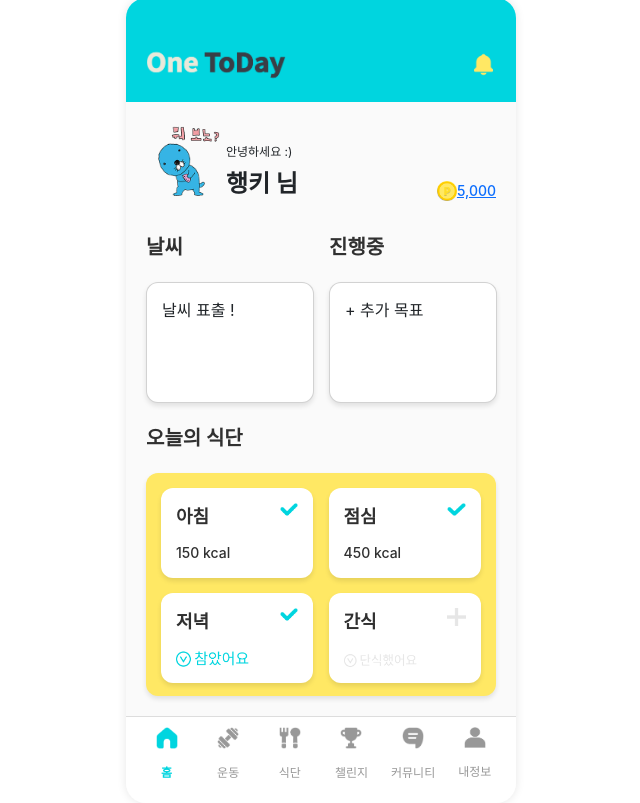
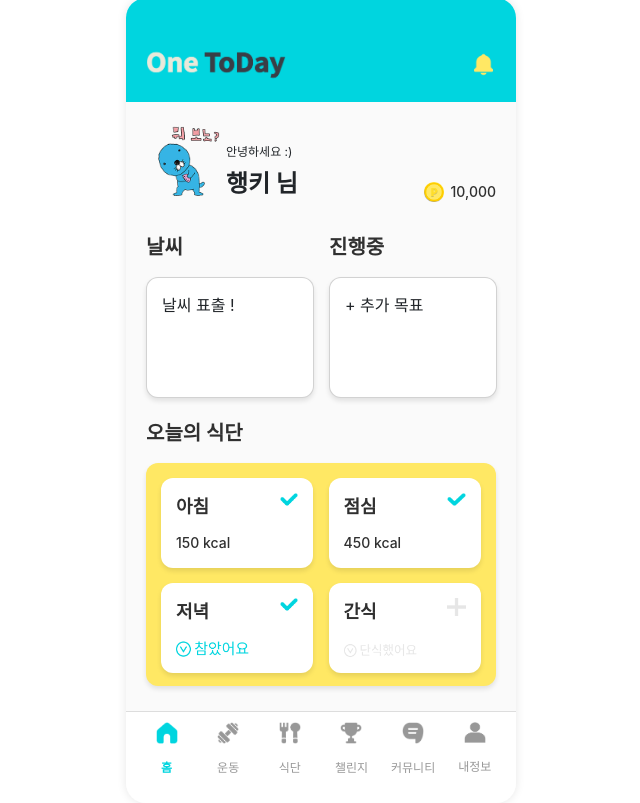
Before and after one commit to inha915/OTD_MSA_Front, a Vue app: page / in a window 1280 px wide. Shown: the whole page, without its empty margins (319-959 px from the left). Built offline with nearby package versions, Linux system fonts and the light colour scheme; a web font is replaced by a local one; what v-calendar would draw is missing.

Commit message:
여백 수정 및 포인트 약간 수정

```diff
--- a/src/views/HomeView.vue
+++ b/src/views/HomeView.vue
@@ -77,7 +77,7 @@ margin-bottom: 20px;
   display: flex;
   font-weight: bold;
   font-size: 20px;
-  margin-bottom: 20px;
+  margin-bottom: 15px;
   color: #303030;
 }
 
--- a/src/views/layout/Breadcrumb.vue
+++ b/src/views/layout/Breadcrumb.vue
@@ -5,6 +5,12 @@ import CommunityCategory from '@/components/community/CommunityCategory.vue';
 
 const route = useRoute();
 const router = useRouter();
+
+const userInfo = {
+  name : '보노보노',
+  nickName: '뭘보노',
+  userPoint: 10000,
+}
 
 const categoryLabelMap = {
   free:'자유수다',
@@ -68,7 +74,7 @@ const handleClick= ()=>{
       <div class="point">
         <router-link to="/pointshop" class="pointShop" :class="{active : route.path.startsWith('/pointshop')}">
         <img class="point_img" src="/image/main/point.png" alt="포인트"/>
-        <span >5,000 </span>
+        <span >{{ `${userInfo.userPoint.toLocaleString()}` }} </span>
         </router-link>
     </div>
   </div>
@@ -132,10 +138,12 @@ const handleClick= ()=>{
   display: flex;
   flex-direction: row;
 }
+
 .user {
-  padding: 20px 20px 10px 20px;
+  padding: 20px 20px 0px 20px;
   display: flex;
   align-items: center;
+
   justify-content: space-between;
 
   .point{
@@ -146,12 +154,19 @@ const handleClick= ()=>{
    cursor: pointer;
 
   }
-  .point span{
+  .pointShop{
     padding-top: 2px;
     font-size: 14px;
     font-weight: 500;
+    color: #303030;
+    text-decoration: none;
+    display: flex;
+    align-items: end;
+    span {
+      margin-left: 7px;
+    }
+   }
 
-   }
 }
 
 .name {
--- a/src/views/layout/layout.vue
+++ b/src/views/layout/layout.vue
@@ -21,7 +21,8 @@ import Footer from './Footer.vue'
   <style scoped>
   .app-layout {
     display: flex;
-    row-gap: 20px; /* 행 간격을 20px로 설정 */
+    /* 행 간격을 20px로 설정 */
+    /* row-gap: 30px; */
     flex-direction: column;
     height: 805px;
 
@@ -29,7 +30,7 @@ import Footer from './Footer.vue'
   /* 공통 화면 좌우 여백 */
   .main_margin
   {
-    margin: 0px 20px 0 20px;
+    margin: 30px 20px 0 20px;
   }
   .nav-footer
   {
```
